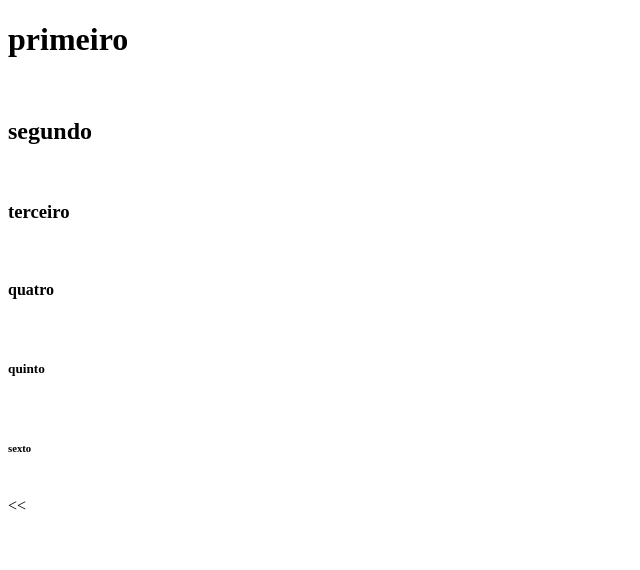
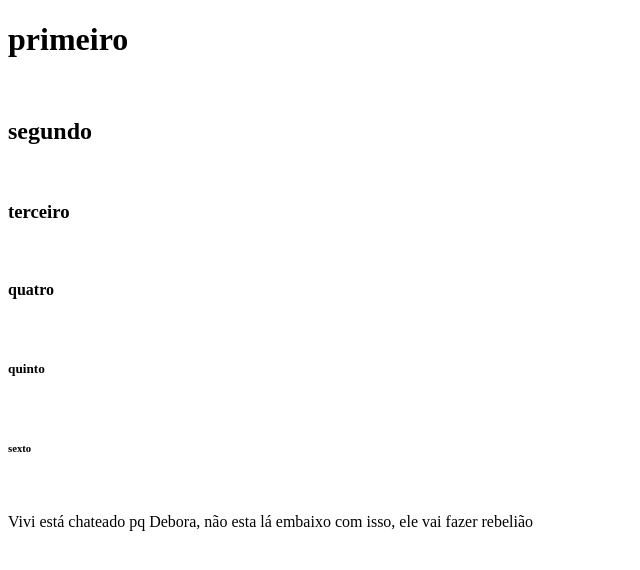
Before and after one commit to carloselima37-dot/Aulas-01, a plain HTML site: page index.html in a window 1280 px wide. Shown: the whole page, without its empty margins (0-640 px from the left). Drawn offline with Linux system fonts and the light colour scheme.

Commit message:
Atividade

```diff
--- a/index.html
+++ b/index.html
@@ -18,6 +18,10 @@
     <br>
     <h6>sexto</h6>
     <br>
-    <<
+    <p>Vivi está chateado
+        pq Debora, não esta lá embaixo
+        com isso, ele vai fazer rebelião
+    </p>
+
 </body>
 </html>
```
